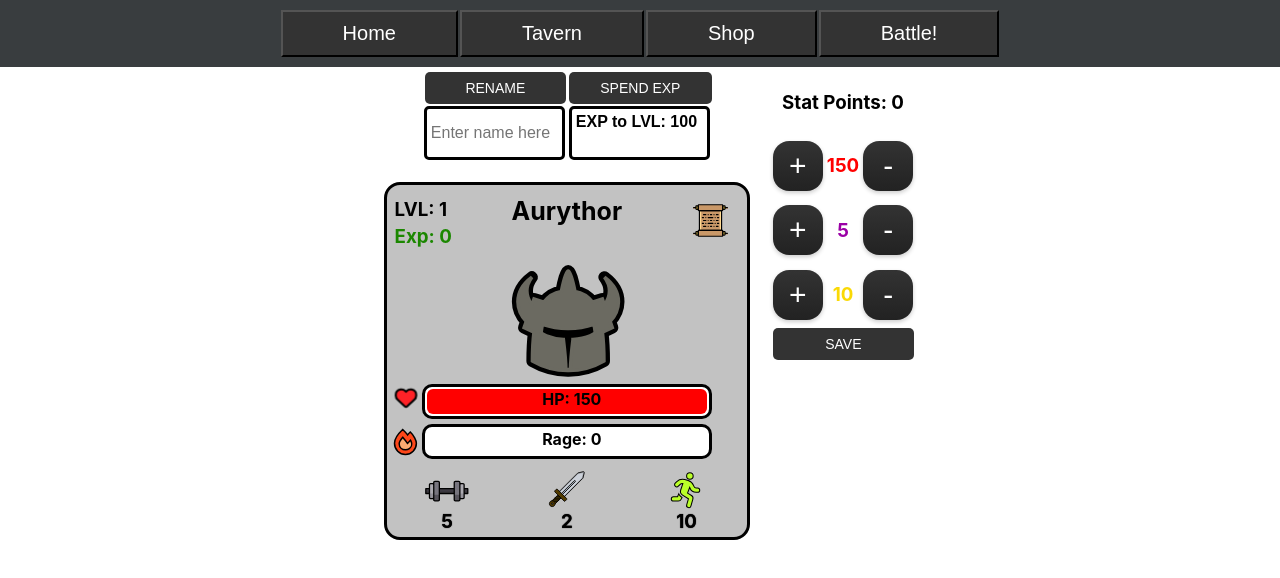
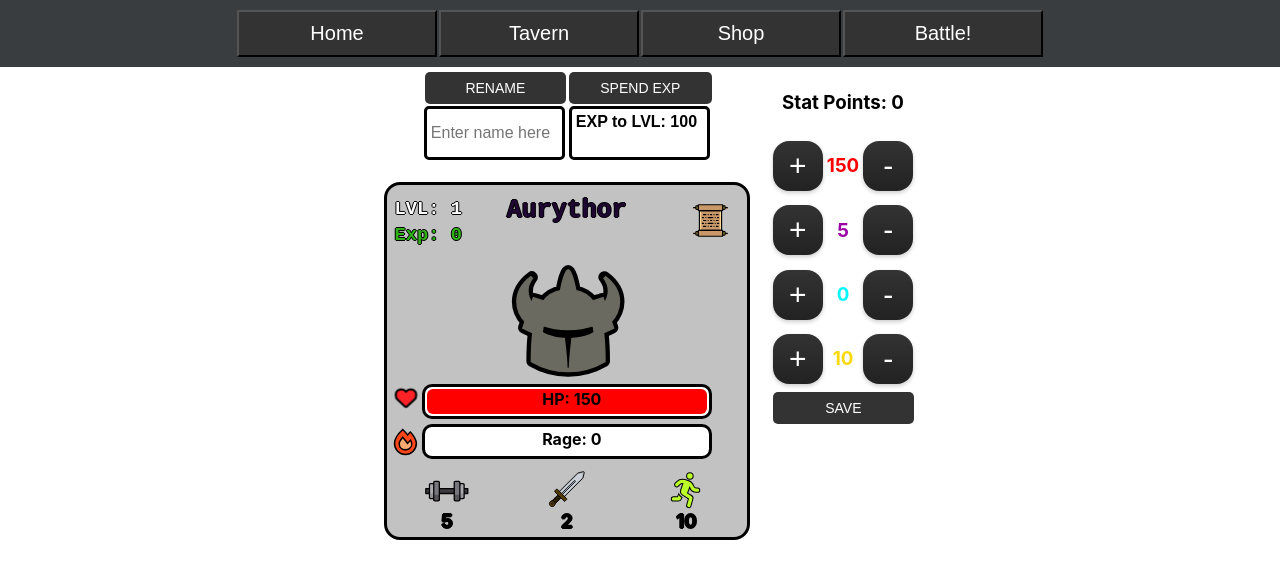
Before and after one commit to nicolas-momo/BM-Game, a React (Create React App) app: page / in a window 1280 px wide. Both pictures are taken after a click on the icon 361 px from the left and 125 px from the top of the page. Shown: the top 578 px of the page. Built offline with nearby package versions, Linux system fonts and the light colour scheme.

Commit message:
battleStats bonitinho e reseta a luta

```diff
--- a/src/Components/Menus/BattleMenu.jsx
+++ b/src/Components/Menus/BattleMenu.jsx
@@ -15,7 +15,7 @@ export class BattleMenu extends React.Component {
     allyKilled: false,
     battleOver: false,
     enemyQty: 0,
-    enemyStat: [],
+    enemyTeam: [],
     teamList: [],
     turnStats: [],
     moneyQty: 0,
@@ -51,6 +51,22 @@ export class BattleMenu extends React.Component {
 
   componentWillUnmount() {
     this.resetIntervals();
+  }
+
+  resetState = () => {
+    this.resetIntervals();
+    this.getMoneyQty();
+    this.setState({
+      intervals: [],
+      enemyTeam: [],
+      battleStarted: false,
+      enemyKilled: false,
+      allyKilled: false,
+      battleOver: false,
+      turnStats: [],
+      expEarned: 0,
+      moneyEarned: 0,
+    }, () =>  this.createTeams())
   }
 
   getMoneyQty = () => {
@@ -92,7 +108,7 @@ export class BattleMenu extends React.Component {
         };
         randEnemies.push(enemy);
       }
-      this.setState({ enemyStat: randEnemies, enemyQty: enemyQty });
+      this.setState({ enemyTeam: randEnemies, enemyQty: enemyQty });
   }
 
   resetIntervals = () => {
@@ -119,7 +135,7 @@ export class BattleMenu extends React.Component {
   }
 
   damageFunc = (char, enemy, atkAlly) => {
-    const { teamList, enemyStat, turnStats, classFunctions } = this.state;
+    const { teamList, enemyTeam, turnStats, classFunctions } = this.state;
     const validTargets = enemy.filter((enm) => enm.hp > 0)
     const randTarget = Math.floor(Math.random() * validTargets.length);
     const targetedEnemy = validTargets[randTarget]
@@ -148,11 +164,11 @@ export class BattleMenu extends React.Component {
       });
     }
     if (targetedEnemy.hp < 0) { targetedEnemy.hp = 0}
-    this.setState({ teamList, enemyStat })
+    this.setState({ teamList, enemyTeam })
   };
 
   damageFuncEnemy = (char, ally, atkEnemy) => {
-     const { teamList, enemyStat } = this.state;
+     const { teamList, enemyTeam } = this.state;
      const validTargets = ally.filter((hero) => hero.hp > 0);
      const damage = Math.floor(char.dmg + char.stat / 2.5 );
      const weightedChars = [];
@@ -174,13 +190,13 @@ export class BattleMenu extends React.Component {
      if (char.hp > 0) { target.hp = target.hp - damage }
      if (target.hp < 0) { target.hp = 0 }
 
-     this.setState({teamList, enemyStat});
+     this.setState({teamList, enemyTeam});
   };
 
   battleStart = () => {
-    const { teamList, enemyStat } = this.state;
+    const { teamList, enemyTeam } = this.state;
     this.setState({ battleStarted: true });
-    const totalTeams = [...teamList, ...enemyStat ]
+    const totalTeams = [...teamList, ...enemyTeam ]
     const turns = []
     totalTeams.forEach(char => {
       let attackSpeed = ((5000 / char.speed))
@@ -189,7 +205,7 @@ export class BattleMenu extends React.Component {
         const atkEnemy = setInterval(() => this.damageFuncEnemy(char, teamList,  atkEnemy), attackSpeed);
         turns.push(atkEnemy);
        } else {
-        const atkAlly = setInterval(() => this.damageFunc(char, enemyStat,  atkAlly), attackSpeed);
+        const atkAlly = setInterval(() => this.damageFunc(char, enemyTeam,  atkAlly), attackSpeed);
         turns.push(atkAlly);
        }}
     });
@@ -212,7 +228,7 @@ export class BattleMenu extends React.Component {
   }
 
   render() {
-      const { teamList, enemyStat, enemyKilled, allyKilled, battleStarted,
+      const { teamList, enemyTeam, enemyKilled, allyKilled, battleStarted,
       turnStats, moneyQty, expEarned, moneyEarned  } = this.state;
       let over = false
       if (enemyKilled || allyKilled) {
@@ -249,11 +265,12 @@ export class BattleMenu extends React.Component {
           moneyEarned={ moneyEarned }
           allyKilled={ allyKilled }
           enemyKilled={ enemyKilled }
+          resetState={this.resetState}
           />
           </div>
         }
         <div style={mystyle}>
-          { enemyStat.length !== 0 && enemyStat.map((char, i) =>
+          { enemyTeam.length !== 0 && enemyTeam.map((char, i) =>
             <div key={char.id + 'enemy' + i}>
               <GenericChar statSheet={char} />
             </div>
--- a/src/Components/Menus/CharMenu.jsx
+++ b/src/Components/Menus/CharMenu.jsx
@@ -6,20 +6,29 @@ import { xpData } from '../../Data';
 
 export class CharMenu extends React.Component {
   state = {
+    allAlliesList: [],
     teamList: [],
     xpPoint: 0,
     renameText: '',
     editingName: false,
     spendingExp: false,
+    inventory: [],
   };
 
   componentDidMount() {
-    this.createAllies();
+    this.createAlly();
+    this.createInventory();
   }
 
-  createAllies = () => {
-    const allyTeam = JSON.parse(localStorage.getItem('allAlliesList'));
-    this.setState({ teamList: allyTeam });
+  createAlly = () => {
+    const allAllies = JSON.parse(localStorage.getItem('allAlliesList'));
+    const teamList = JSON.parse(localStorage.getItem('teamList'));
+    this.setState({ allAlliesList: allAllies, teamList: teamList });
+  }
+
+  createInventory = () => {
+    const inventory = JSON.parse(localStorage.getItem('inventory'));
+    this.setState({ inventory: inventory });
   }
 
   startBattle = () => {
@@ -38,13 +47,13 @@ export class CharMenu extends React.Component {
   }
 
   spendExp = (i) => {
-    const { teamList, xpPoint } = this.state;
+    const { allAlliesList, xpPoint } = this.state;
     const xpTable = xpData;
-    const char = teamList.find((char) => char.id === +i);
+    const char = allAlliesList.find((char) => char.id === +i);
     if (char.exp >= xpTable[char.lvl]) {
       char.exp -= xpTable[char.lvl];
       char.lvl += 1;
-      this.setState({ teamList, xpPoint: xpPoint +5, spendingExp: true }, () => {
+      this.setState({ allAlliesList, xpPoint: xpPoint +5, spendingExp: true }, () => {
       });
     }
   }
@@ -129,11 +138,11 @@ export class CharMenu extends React.Component {
     char.speed = speed;
   }
 
-  changeStats = (stat, op) => {
-    const { xpPoint, teamList } = this.state;
+  useStatPoints = (stat, op) => {
+    const { xpPoint, allAlliesList } = this.state;
     const { match: { params: { id } } } = this.props;
-    const allyTeam = JSON.parse(localStorage.getItem('teamList'));
-    const char = teamList.find((char) => char.id === +id);
+    const allyTeam = JSON.parse(localStorage.getItem('allAlliesList'));
+    const char = allAlliesList.find((char) => char.id === +id);
     const oldChar = allyTeam.find((char) => char.id === +id);
     let condition = op === 'add' ? (xpPoint > 0) : (oldChar[stat] < char[stat]);
     if(condition) {
@@ -154,23 +163,32 @@ export class CharMenu extends React.Component {
           console.log('ERRO_CHANGE_STATS');
           break;
       }
-      this.setState({teamList});
+      this.setState({allAlliesList});
       let newXp = op === 'add' ? -1 : 1;
       this.setState({ xpPoint: xpPoint + newXp });
     }
   }
 
   changeName = (char) => {
-    const { text, teamList } = this.state;
+    const { text, allAlliesList, teamList } = this.state;
+    const { match: { params: { id } } } = this.props;
     char.name = text
+    let oldChar = teamList.find((char) => char.id === +id);
+    oldChar.name = char.name;
+    localStorage.setItem('allAlliesList', JSON.stringify(allAlliesList));
     localStorage.setItem('teamList', JSON.stringify(teamList));
-    this.setState({ text:'', teamList, editingName: false });
+    this.setState({ text:'', allAlliesList, editingName: false });
   }
 
   saveEdit = () => {
-    const { teamList } = this.state;
+    const { allAlliesList, teamList } = this.state;
+    const { match: { params: { id } } } = this.props;
+    let oldChar = teamList.find((char) => char.id === +id);
+    const newChar = allAlliesList.find((char) => char.id === +id);
+    Object.assign(oldChar, newChar);
+    localStorage.setItem('allAlliesList', JSON.stringify(allAlliesList));
     localStorage.setItem('teamList', JSON.stringify(teamList));
-    this.setState({ teamList, spendingExp: false});
+    this.setState({ allAlliesList, spendingExp: false});
   }
 
   handleNameChange = (event) => {
@@ -189,8 +207,8 @@ export class CharMenu extends React.Component {
 
   render() {
     const { match: { params: { id } } } = this.props;
-    const { teamList, xpPoint, text, editingName, spendingExp } = this.state;
-    const char = teamList.find((char) => char.id === +id);
+    const { allAlliesList, xpPoint, text, editingName, spendingExp } = this.state;
+    const char = allAlliesList.find((char) => char.id === +id);
     const xpTable = xpData;
     let toNextLvl = 0;
 
@@ -286,7 +304,7 @@ export class CharMenu extends React.Component {
             </div>
             <div style={ myStyle }>
 
-            { teamList.map((char) => {
+            { allAlliesList.map((char) => {
               if(char.id === +id) {
                 return <div key={ char.id }>
                 <div style={{display: 'flex', justifyContent:'center'}}>
@@ -307,7 +325,7 @@ export class CharMenu extends React.Component {
               <tbody>
                 <tr>
                   <td>
-                    <button style={squircle} type='button' onClick={() => this.changeStats('hp', 'add')}>
+                    <button style={squircle} type='button' onClick={() => this.useStatPoints('hp', 'add')}>
                       +
                     </button>
                   </td>
@@ -315,14 +333,14 @@ export class CharMenu extends React.Component {
                     {char && <h3 style={ { color: 'red' } }>{char.hp}</h3>}
                   </td>
                   <td>
-                    <button style={squircle} type='button' onClick={() => this.changeStats('hp', 'remove')}>
+                    <button style={squircle} type='button' onClick={() => this.useStatPoints('hp', 'remove')}>
                       -
                     </button>
                   </td>
                 </tr>
                 <tr>
                   <td>
-                    <button style={squircle} type='button' onClick={() => this.changeStats('stat', 'add')}>
+                    <button style={squircle} type='button' onClick={() => this.useStatPoints('stat', 'add')}>
                       +
                     </button>
                   </td>
@@ -330,15 +348,15 @@ export class CharMenu extends React.Component {
                     {char && <h3 style={ { color: '#9b00a6' } }>{char.stat}</h3>}
                   </td>
                   <td>
-                    <button style={squircle} type='button' onClick={() => this.changeStats('stat', 'remove')}>
+                    <button style={squircle} type='button' onClick={() => this.useStatPoints('stat', 'remove')}>
                       -
                     </button>
                   </td>
                 </tr>
-                { char && char.mp !==0 &&
+                { char && char.maxMp !==0 &&
                 <tr>
                   <td>
-                    <button style={squircle} type='button' onClick={() => this.changeStats('mp', 'add')}>
+                    <button style={squircle} type='button' onClick={() => this.useStatPoints('mp', 'add')}>
                       +
                     </button>
                   </td>
@@ -346,14 +364,14 @@ export class CharMenu extends React.Component {
                     {char && <h3 style={ { color: '#03f7ff' } }>{char.mp}</h3>}
                   </td>
                   <td>
-                    <button style={squircle} type='button' onClick={() => this.changeStats('mp', 'remove')}>
+                    <button style={squircle} type='button' onClick={() => this.useStatPoints('mp', 'remove')}>
                       -
                     </button>
                   </td>
                 </tr> }
                 <tr>
                   <td>
-                    <button style={squircle} type='button' onClick={() => this.changeStats('speed', 'add')}>
+                    <button style={squircle} type='button' onClick={() => this.useStatPoints('speed', 'add')}>
                       +
                     </button>
                   </td>
@@ -361,7 +379,7 @@ export class CharMenu extends React.Component {
                     {char && <h3 style={ { color: '#fad905' } }>{char.speed}</h3>}
                   </td>
                   <td>
-                    <button style={squircle} type='button' onClick={() => this.changeStats('speed', 'remove')}>
+                    <button style={squircle} type='button' onClick={() => this.useStatPoints('speed', 'remove')}>
                       -
                     </button>
                   </td>
--- a/src/Components/Menus/ShopMenu.jsx
+++ b/src/Components/Menus/ShopMenu.jsx
@@ -35,6 +35,7 @@ export class ShopMenu extends React.Component {
 
     localStorage.setItem('inventory', JSON.stringify(updatedInventory));
     localStorage.setItem('shopItems', JSON.stringify(newShop));
+    localStorage.setItem('moneys', JSON.stringify(newMoneyQty));
     this.setState({ shopItems: shopItems, moneyQty: newMoneyQty });
   }
 
--- a/src/Components/Utility/BattleStats.jsx
+++ b/src/Components/Utility/BattleStats.jsx
@@ -11,7 +11,7 @@ export class BattleStats extends React.Component {
   }
 
   render() {
-  const { turnStats, teamList, moneyEarned, expEarned, enemyKilled, allyKilled } = this.props;
+  const { turnStats, teamList, moneyEarned, expEarned, enemyKilled, allyKilled, resetState } = this.props;
 
   const names = teamList.map(el => { return { id: el.id, name: el.name} } )
 
@@ -31,17 +31,17 @@ export class BattleStats extends React.Component {
     display: 'flex',
     justifyContent: 'center',
     alignItems: 'center',
-    backgroundColor: 'rgba(0,0,0,0.5)',
+    backgroundColor: 'rgba(0,0,0,0.75)',
     zIndex: 50,
   }
   const boxStyle = {
     position: 'relative',
-    width:'27rem',
-    height: '25rem',
+    width:'30rem',
+    height: '32rem',
     userSelect: 'none',
-    backgroundColor: 'white',
+    backgroundColor: '#e2e2e2',
     borderRadius: '3rem',
-    border: '5px solid',
+    border: '5px solid rgba(0, 0, 0, 0.5)',
     textAlign: 'left',
   }
   const beforeStyle = {
@@ -50,38 +50,75 @@ export class BattleStats extends React.Component {
     left: '0',
     width: '100%',
     height: '5px',
-    backgroundColor: 'black',
+    backgroundColor: '#d1d1d1',
   };
   const expStyle = {
+    fontSize:'50px',
+    color: '#2cfc03',
+    margin: 'auto',
+    textShadow: '-2px 0 #30b017, 0 2px #2cfc03, 2px 0 black, 0 -3px black',
+    fontFamily: 'Roboto Mono, monospace',
+  };
+  const victoryStyle = {
+    fontSize: '50px',
+    textAlign: 'center',
     background: 'linear-gradient(to bottom, #2cfc03, #30b017)',
+    margin: '20px',
     WebkitBackgroundClip: 'text',
     WebkitTextFillColor: 'transparent',
+    textShadow: '-2px 0 #30b017, 0 2px #2cfc03, 2px 0 black, 0 -1px black'
   };
+  const defeatStyle = {
+    fontSize: '50px',
+    textAlign: 'center',
+    margin: '20px',
+    background: 'linear-gradient(to bottom, #f52a2a, #a61f1f)',
+    WebkitBackgroundClip: 'text',
+    WebkitTextFillColor: 'transparent',
+     textShadow: '-2px 0 #f52a2a, 0 2px #a61f1f, 2px 0 black, 0 -2px black'
+  };
+
   return (
     <div style={coverScreen}>
       <div style={boxStyle}>
-        { enemyKilled && <h1 style={{ textAlign: 'center' }}>Victory!</h1>}
-        { allyKilled && <h1 style={{ textAlign: 'center' }}>Defeat!</h1>}
+        { enemyKilled && <h1 style={victoryStyle}>VICTORY</h1>}
+        { allyKilled && <h1 style={defeatStyle}>DEFEAT</h1>}
         <div style={beforeStyle}></div>
-        <div style={{position:'relative', display: 'grid',gridTemplateColumns: '1fr 1fr', alignItems: 'center',  }}>
-          <div style={{display: 'flex', position: 'absolute', left:'10%', top:'10%', flexDirection:'row', marginTop: '5px', marginBottom:'-5px'}}>
-            <CoinStack style={{ width: '50px', height: '50px' }}/>
-            <h2>{`: ${moneyEarned}`}</h2>
+        <div style={{position:'relative', display: 'grid', gridTemplateColumns: '1fr 1fr', alignItems: 'center', height:'25%', width:'100%' }}>
+          <div style={{ display: 'flex', position: 'absolute', left:'5%', top:'10%', flexDirection:'column', marginTop: '5px', marginBottom:'-5px'}}>
+            <CoinStack style={{ width: '60px', height: '60px', marginLeft:'20px' }}/>
+            <h2 style={{ margin:'auto', textAlign:'left', fontSize:'35px', textShadow: '-2px 0 #d6cd8b, 0 2px #fff291, 1px 0 black, 0 -1px black',
+              fontFamily: 'Roboto Mono, monospace'}}>{`+${moneyEarned}`}</h2>
           </div>
-          <div style={{display: 'flex', position: 'absolute', right:'10%', top:'10%', flexDirection:'row', marginTop: '5px', marginBottom:'-5px'}}>
-            <h2 style={expStyle}>EXP </h2>
-            <h2>{`: ${expEarned}`}</h2>
+          <div style={{width:'200px', height:'100px',display: 'flex', position: 'absolute', right:'0', top:'10%', flexDirection:'column', marginTop: '5px', marginBottom:'-5px'}}>
+            <h2 style={expStyle}>EXP</h2>
+            <h2 style={{ margin:'auto', fontSize:'35px', textShadow: '-2px 0 #30b017, 0 2px #2cfc03, 1px 0 black, 0 -1px black',
+              fontFamily: 'Roboto Mono, monospace'}}>{`+${expEarned}`}</h2>
           </div>
         </div>
-        <div style={{position: 'absolute', bottom: '0'}}>
-          { turnStats.map((char, i) =>
-          <div key={char.id + i}>
-            <h3 style={{marginLeft: '14px'}}>{`${char.name} | Dmg: ${char.totalDmg}`} {char.totalHeal ? `Heal: ${char.totalHeal}` : ''}</h3>
+          <div style={{ position: 'relative', textAlign:'center', width:'100%', height:'50%' }}>
+            <table style={{ border: '3px solid rgba(0, 0, 0, 0.5)', position: 'absolute', left: 30, top: '10%', }}>
+              <thead style={{ backgroundColor: '#C0C1B7', fontSize: '30px', fontFamily: 'Roboto Mono, monospace' }}>
+                <tr>
+                  <th style={{ position: 'sticky', top: 0, left:'0', padding: '10px' }}>Name</th>
+                  <th style={{ position: 'sticky', top: 0, padding: '10px' }}>Damage</th>
+                  <th style={{ position: 'sticky', top: 0, left:'0', padding: '10px', marginRight:'50px' }}>Healing</th>
+                </tr>
+              </thead>
+              <tbody style={{ backgroundColor: '#d1d1d1', fontSize: '20px', fontFamily: 'Roboto Mono, monospace' }}>
+                {turnStats.map((char, i) => (
+                  <tr key={char.id + i}>
+                    <td>{char.name}</td>
+                    <td>{char.totalDmg}</td>
+                    <td>{char.totalHeal || '-'}</td>
+                  </tr>
+                ))}
+              </tbody>
+            </table>
           </div>
-          )}
-          <div style={{ textAlign: 'center',position: 'relative', left: '70%' }}>
+        <div style={{ textAlign: 'center',position: 'absolute', left: '8%', bottom: '3%' }}>
             <CustomButton onClick={ this.goHome } label={ 'Home' } />
-          </div>
+            <CustomButton onClick={ () => resetState() } label={ 'Continue' } />
         </div>
       </div>
     </div>
@@ -95,6 +132,7 @@ BattleStats.propTypes = {
   moneyEarned: PropTypes.number,
   enemyKilled: PropTypes.string,
   allyKilled: PropTypes.string,
+  resetState: PropTypes.func,
 }.isRequired;
 
 
--- a/src/Components/Utility/CustomButton.jsx
+++ b/src/Components/Utility/CustomButton.jsx
@@ -22,9 +22,10 @@ export class CustomButton extends React.Component {
       backgroundColor: bgColor,
       color: 'white',
       fontSize: '20px',
-      padding: '10px 60px',
+      padding: '10px',
       margin: '10px 1px',
       cursor: 'pointer',
+      width: '200px',
     }
       return (
           <>
--- a/src/Data/itemData.js
+++ b/src/Data/itemData.js
@@ -105,13 +105,15 @@ const itemData = [
     operation: 'X',
     effect:'faith',
     description: 'Increases Faith by 20%.',
-    cost:'250'
+    cost:'250',
+    slot:'hat',
   },
 ]
 
 const applyItem = (char, item) => {
   let updatedChar = { ...char };
-
+  const slot = char.inventory.find((equipped) => equipped.slot === item.slot)
+  if (slot) return
   switch (item.effect) {
     case 'heal':
       if(char.classe === 'Paladin') {
--- a/src/Styles/charStyle.css
+++ b/src/Styles/charStyle.css
@@ -51,9 +51,11 @@
   justify-content: start;
   overflow-wrap: break-word;
   margin-bottom: 10%;
-  color: black;
+  color: rgb(31, 7, 51);
   display: inline-block;
+  font-family: 'Roboto Mono', monospace;
   max-width: 20ch;
+  text-shadow: -1px 0 black, 0 1px black, 1px 0 black, 0 -1px black;
 }
 
 .scrollStyle {
@@ -96,15 +98,19 @@
 }
 
 .lvlStyle {
-  color: black;
+  color: rgb(255, 255, 255);
   margin-left: 5px;
   margin: 2px;
+  font-family: 'Roboto Mono', monospace;
+  text-shadow: -1px 0 black, 0 1px black, 1px 0 black, 0 -1px black;
 }
 
 .expStyle {
   margin-left: 5px;
   margin: 2px;
-  color: #1b8700;
+  color: #30b017;
+  font-family: 'Roboto Mono', monospace;
+  text-shadow: -1px 0 black, 0 1px black, 1px 0 black, 0 -1px black;
 }
 
 .iconContainer {
@@ -140,7 +146,7 @@
   color: black;
   margin-top: 2px;
   display: inline-block;
-  text-shadow: 0 0 1px black;
+  text-shadow: -1px 0 black, 0 1px black, 1px 0 black, 0 -1px black;
 }
 
 .dmgIcon {
```
